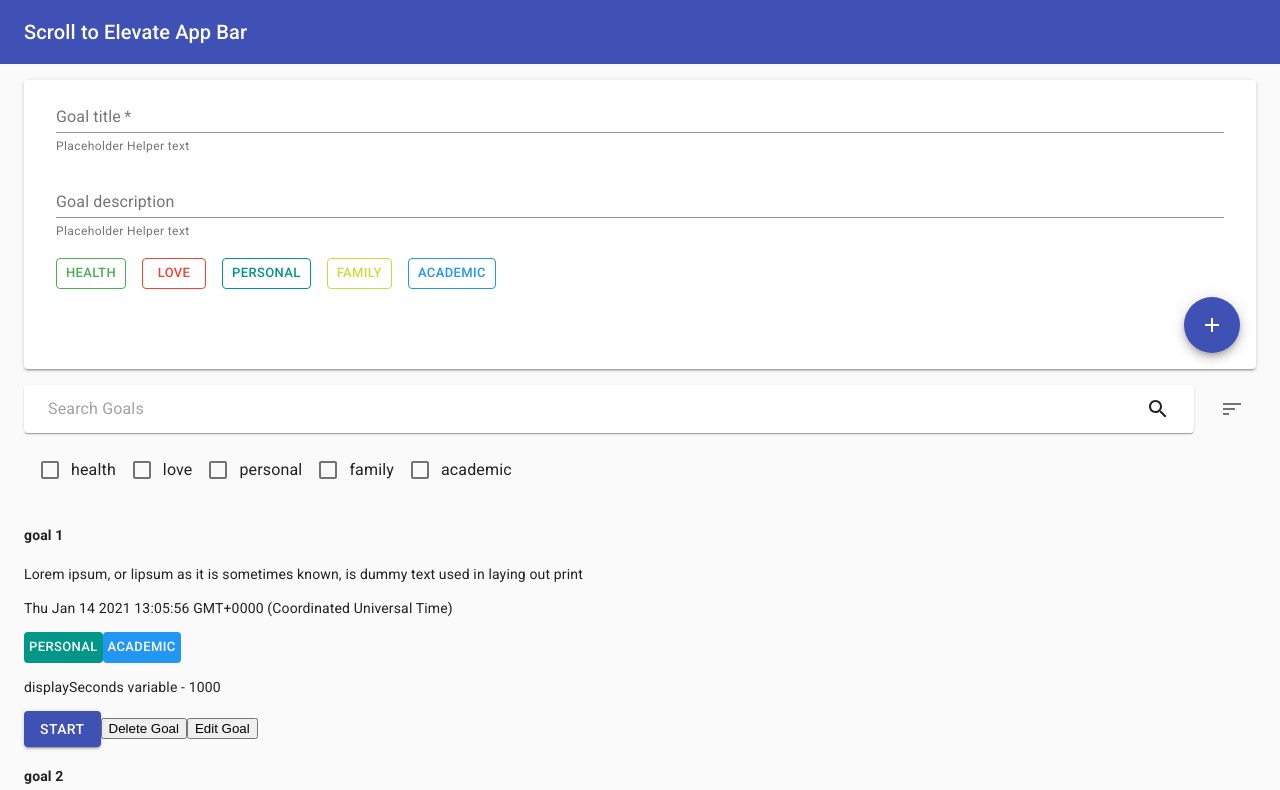
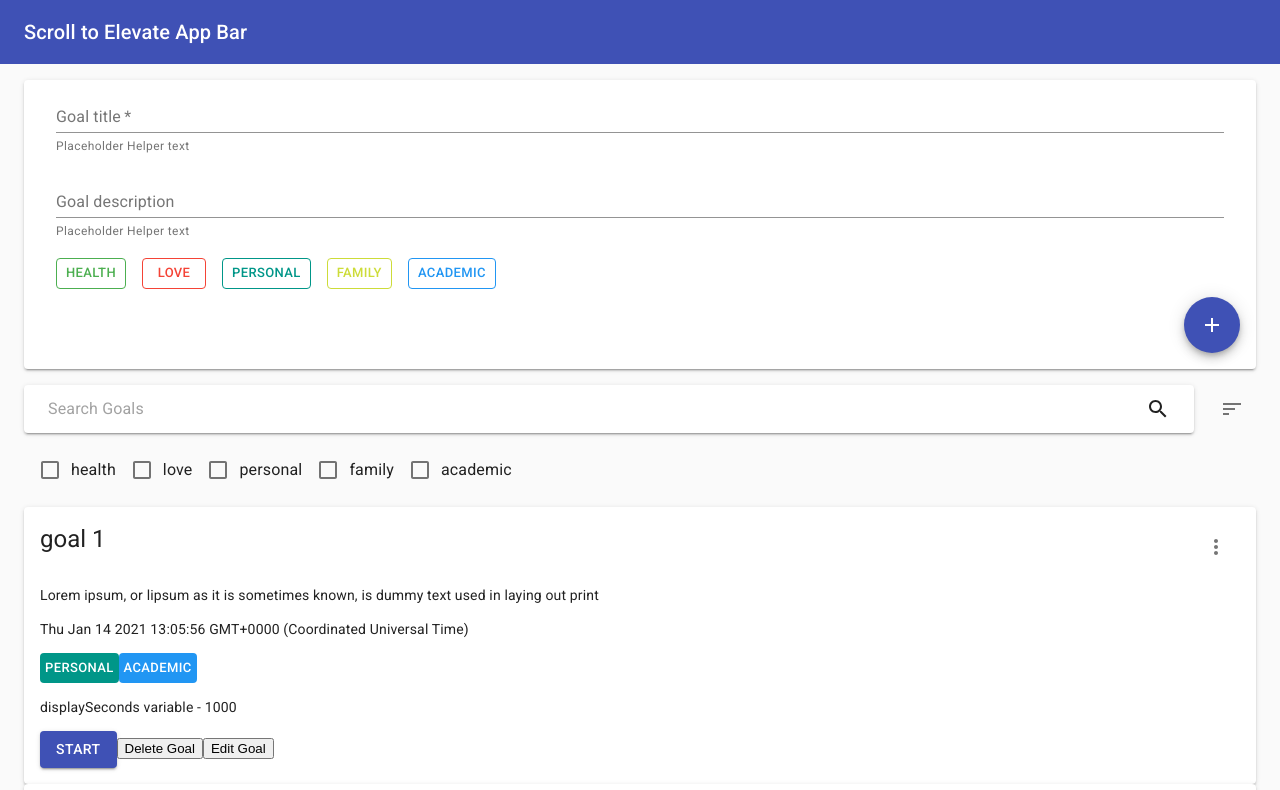
Before and after one commit to BhavyaCodes/get-it-done, a React (Create React App) app: page / in a window 1280 px wide. Shown: the top 790 px of the page. Built offline with nearby package versions, Linux system fonts and the light colour scheme.

Commit message:
start styling goal card

```diff
--- a/src/components/Goal.jsx
+++ b/src/components/Goal.jsx
@@ -3,6 +3,8 @@ import React, { useEffect, useState } from "react";
 import useInputState from "../hooks/useInputState";
 import HashTagSelector from "./HashTagSelector";
 
+import Typography from "@material-ui/core/Typography";
+import Paper from "@material-ui/core/Paper";
 import Button from "@material-ui/core/Button";
 import Dialog from "@material-ui/core/Dialog";
 import DialogActions from "@material-ui/core/DialogActions";
@@ -11,8 +13,13 @@ import DialogContentText from "@material-ui/core/DialogContentText";
 import DialogTitle from "@material-ui/core/DialogTitle";
 import useMediaQuery from "@material-ui/core/useMediaQuery";
 import { useTheme } from "@material-ui/core/styles";
+import { makeStyles } from "@material-ui/core/styles";
+import { withStyles } from "@material-ui/core/styles";
+import IconButton from "@material-ui/core/IconButton";
+import Menu from "@material-ui/core/Menu";
+import MenuItem from "@material-ui/core/MenuItem";
+import MoreVertIcon from "@material-ui/icons/MoreVert";
 
-import { withStyles } from "@material-ui/core/styles";
 import {
   red,
   pink,
@@ -81,6 +88,16 @@ function EditGoal({ goal, setGoals, globalHashTags, setEditing }) {
 }
 
 function Goal({ goal, setGoals, globalHashTags }) {
+  const useStyles = makeStyles((theme) => ({
+    root: {
+      padding: theme.spacing(2),
+    },
+    TitleAndOptionsContainer: {
+      display: "flex",
+      justifyContent: "space-between",
+    },
+  }));
+  const classes = useStyles();
   const [modalOpen, setModalOpen] = React.useState(false);
   const theme = useTheme();
   const fullScreen = useMediaQuery(theme.breakpoints.down("sm"));
@@ -179,8 +196,22 @@ function Goal({ goal, setGoals, globalHashTags }) {
   }
 
   return (
-    <div>
-      <h4>{goal.name}</h4>
+    <Paper className={classes.root} elevation={2}>
+      <div className={classes.TitleAndOptionsContainer}>
+        <Typography variant="h5" gutterBottom>
+          {goal.name}
+        </Typography>
+
+        <IconButton
+          aria-label="more"
+          aria-controls="long-menu"
+          aria-haspopup="true"
+          // onClick={handleClick}
+        >
+          <MoreVertIcon />
+        </IconButton>
+      </div>
+
       <p>{goal.description}</p>
       <p>{new Date(goal.timeAdded).toString()}</p>
       {goal?.hashTags &&
@@ -228,7 +259,7 @@ function Goal({ goal, setGoals, globalHashTags }) {
           </Button>
         </DialogActions>
       </Dialog>
-    </div>
+    </Paper>
   );
 }
 
--- a/src/components/GoalList.jsx
+++ b/src/components/GoalList.jsx
@@ -11,7 +11,6 @@ import Menu from "@material-ui/core/Menu";
 import MenuItem from "@material-ui/core/MenuItem";
 import ListItemIcon from "@material-ui/core/ListItemIcon";
 import Typography from "@material-ui/core/Typography";
-import TextField from "@material-ui/core/TextField";
 import { makeStyles } from "@material-ui/core/styles";
 import Paper from "@material-ui/core/Paper";
 import InputBase from "@material-ui/core/InputBase";
@@ -119,7 +118,7 @@ function GoalList({ goals, setGoals, globalHashTags }) {
   return (
     <div className={classes.root}>
       <div className={classes.searchFilterDiv}>
-        <Paper component="div" className={classes.searchBarRoot}>
+        <Paper elevation={2} component="div" className={classes.searchBarRoot}>
           <InputBase
             className={classes.input}
             placeholder="Search Goals"
```
